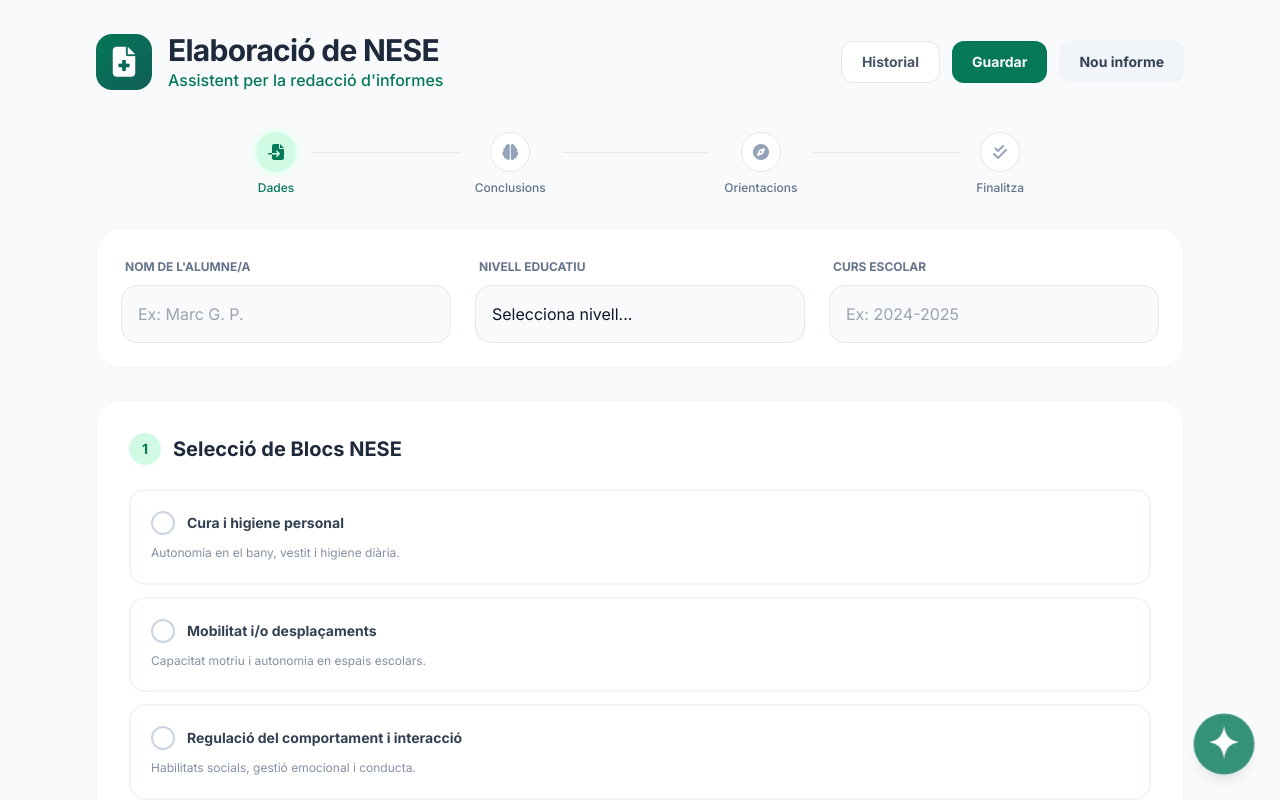
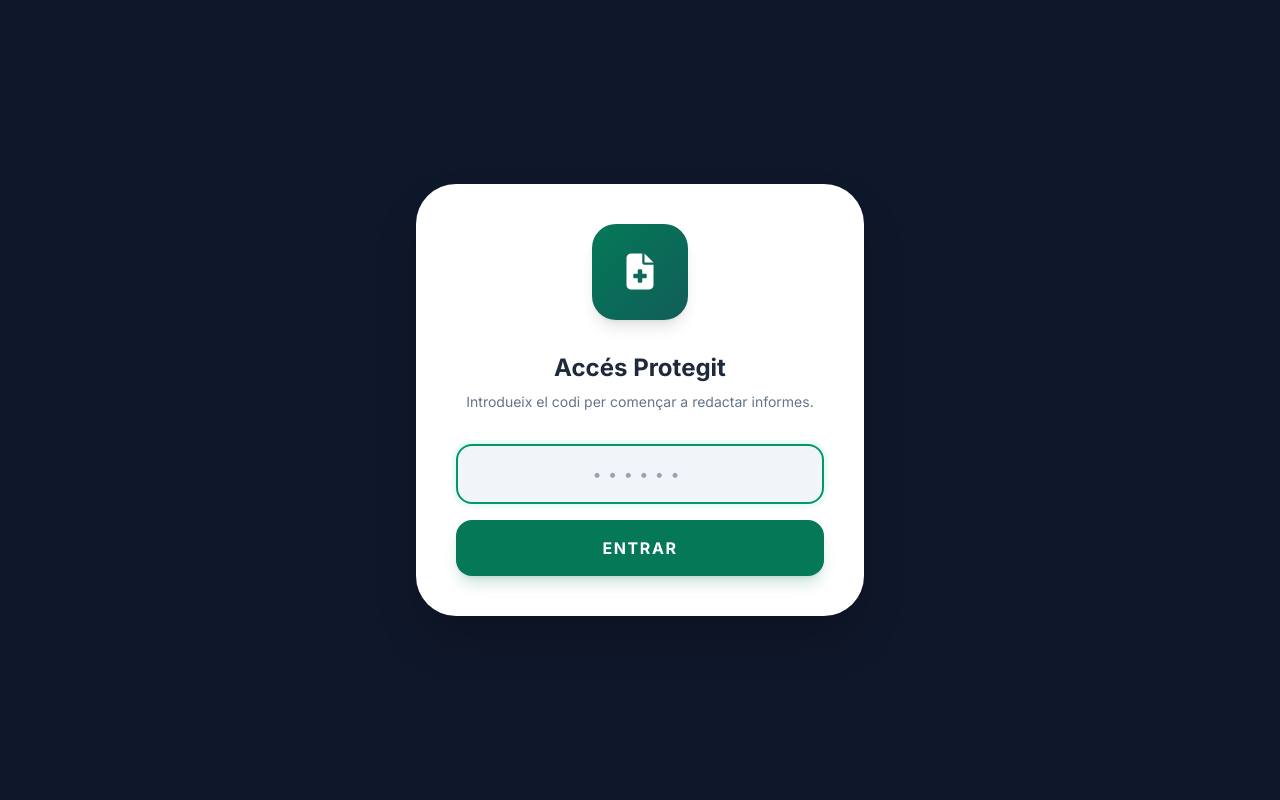
Before and after one commit to candre7-droid/NESE, a React (Vite) app: page / in a window 1280 px wide. Shown: the top 800 px of the page. Built offline with nearby package versions, Linux system fonts and the light colour scheme.

Commit message:
feat: Add application access code protection
Implement an access code mechanism to protect the application. Users must now enter a specific code to gain access and use the NESE report generation tool.

```diff
--- a/App.tsx
+++ b/App.tsx
@@ -1,4 +1,3 @@
-
 import React, { useState, useEffect, useRef } from 'react';
 import { AppStep, ReportData } from './types';
 import { BLOCK_OPTIONS, SCHOOL_LEVELS } from './constants';
@@ -7,7 +6,16 @@ import { fileService } from './services/fileService';
 import { StepIndicator } from './components/StepIndicator';
 import { RichTextEditor } from './components/RichTextEditor';
 
+// CODI D'ACCÉS PER PROTEGIR L'APLICACIÓ
+const ACCESS_CODE = 'EAP50';
+
 const App: React.FC = () => {
+  const [authorized, setAuthorized] = useState<boolean>(() => {
+    return sessionStorage.getItem('nese_auth') === 'true';
+  });
+  const [passInput, setPassInput] = useState('');
+  const [authError, setAuthError] = useState(false);
+
   const [step, setStep] = useState<AppStep>(AppStep.INPUT);
   const [loading, setLoading] = useState(false);
   const [fileProcessing, setFileProcessing] = useState(false);
@@ -36,6 +44,7 @@ const App: React.FC = () => {
   const [report, setReport] = useState<ReportData>(initialReportState);
 
   useEffect(() => {
+    if (!authorized) return;
     const history = localStorage.getItem('nese_reports_history');
     if (history) {
       try {
@@ -44,11 +53,22 @@ const App: React.FC = () => {
         console.error("Error carregant historial", e);
       }
     }
-  }, []);
+  }, [authorized]);
 
   useEffect(() => {
     chatEndRef.current?.scrollIntoView({ behavior: 'smooth' });
   }, [chatMessages]);
+
+  const handleAuth = (e: React.FormEvent) => {
+    e.preventDefault();
+    if (passInput.trim().toUpperCase() === ACCESS_CODE) {
+      setAuthorized(true);
+      sessionStorage.setItem('nese_auth', 'true');
+    } else {
+      setAuthError(true);
+      setTimeout(() => setAuthError(false), 2000);
+    }
+  };
 
   const saveToLocalStorage = (reports: ReportData[]) => {
     try {
@@ -256,6 +276,44 @@ const App: React.FC = () => {
     document.body.removeChild(link);
   };
 
+  // PANTALLA DE BLOQUEIG
+  if (!authorized) {
+    return (
+      <div className="min-h-screen bg-slate-900 flex items-center justify-center p-6">
+        <div className="w-full max-w-md bg-white rounded-[2.5rem] shadow-2xl p-10 text-center animate-fadeIn">
+          <div className="w-24 h-24 bg-gradient-to-br from-emerald-700 to-teal-800 rounded-3xl flex items-center justify-center text-white text-4xl mx-auto mb-8 shadow-lg">
+            <i className="fas fa-file-medical"></i>
+          </div>
+          <h2 className="text-2xl font-black text-slate-800 mb-2">Accés Protegit</h2>
+          <p className="text-slate-500 text-sm mb-8">Introdueix el codi per començar a redactar informes.</p>
+
+          <form onSubmit={handleAuth} className="space-y-4">
+            <input
+              type="password"
+              value={passInput}
+              onChange={e => setPassInput(e.target.value)}
+              className={`w-full p-4 bg-slate-100 border-2 rounded-2xl outline-none text-center font-bold tracking-[0.5em] focus:ring-4 focus:ring-emerald-50 transition-all ${authError ? 'border-red-400 shake' : 'border-transparent focus:border-emerald-600'}`}
+              placeholder="••••••"
+              autoFocus
+            />
+            <button type="submit" className="w-full py-4 bg-emerald-700 text-white rounded-2xl font-black hover:bg-emerald-800 transition-all shadow-lg shadow-emerald-700/20 uppercase tracking-widest">
+              Entrar
+            </button>
+          </form>
+          {authError && <p className="mt-4 text-red-500 text-xs font-bold uppercase animate-pulse">Codi incorrecte</p>}
+        </div>
+        <style>{`
+          .shake { animation: shake 0.4s ease-in-out; }
+          @keyframes shake {
+            0%, 100% { transform: translateX(0); }
+            25% { transform: translateX(-8px); }
+            75% { transform: translateX(8px); }
+          }
+        `}</style>
+      </div>
+    );
+  }
+
   return (
     <div className="min-h-screen py-8 px-4 sm:px-6 lg:px-8 max-w-6xl mx-auto pb-24">
       <style>{`
@@ -357,7 +415,9 @@ const App: React.FC = () => {
       {/* Header */}
       <header className="flex flex-col sm:flex-row items-center justify-between mb-10 no-print gap-4">
         <div className="flex items-center gap-4">
-          <div className="w-14 h-14 bg-gradient-to-br from-emerald-700 to-teal-800 rounded-2xl flex items-center justify-center text-white text-3xl"><i className="fas fa-file-medical"></i></div>
+          <div className="w-14 h-14 bg-gradient-to-br from-emerald-700 to-teal-800 rounded-2xl flex items-center justify-center text-white text-3xl">
+            <i className="fas fa-file-medical"></i>
+          </div>
           <div>
             <h1 className="text-3xl font-extrabold text-slate-800 tracking-tight">Elaboració de NESE</h1>
             <p className="text-emerald-700 font-medium">Assistent per la redacció d'informes</p>
@@ -551,9 +611,14 @@ const App: React.FC = () => {
             <div ref={reportContentRef} className="bg-white p-12 sm:p-20 border report-container rounded-none sm:rounded-[3rem] prose prose-slate max-w-none relative overflow-hidden shadow-none">
               {/* Capçalera d'institució */}
               <div className="flex justify-between items-start mb-16 border-b pb-8 border-slate-100">
-                <div className="flex flex-col gap-1">
-                  <h1 className="text-2xl font-black text-emerald-800 m-0 p-0 leading-none uppercase">EQUIP D'ORIENTACIÓ</h1>
-                  <p className="text-xs font-bold text-slate-400 m-0 uppercase tracking-widest">Generalitat de Catalunya • Departament d'Educació</p>
+                <div className="flex items-center gap-4">
+                  <div className="w-12 h-12 bg-emerald-700 rounded-xl flex items-center justify-center text-white text-xl">
+                    <i className="fas fa-file-medical"></i>
+                  </div>
+                  <div className="flex flex-col gap-1">
+                    <h1 className="text-xl font-black text-emerald-800 m-0 p-0 leading-none uppercase">EQUIP D'ORIENTACIÓ</h1>
+                    <p className="text-xs font-bold text-slate-400 m-0 uppercase tracking-widest">Generalitat de Catalunya • Departament d'Educació</p>
+                  </div>
                 </div>
                 <div className="text-right">
                   <p className="text-xs font-bold text-slate-700 m-0 uppercase">Informe de Reconeixement NESE</p>
@@ -620,7 +685,7 @@ const App: React.FC = () => {
 
       <footer className="mt-20 py-8 border-t border-slate-200 text-center no-print">
         <p className="text-slate-400 text-xs font-medium uppercase tracking-widest flex items-center justify-center gap-2">
-          Eina Professional de Suport a l'Avaluació <i className="fas fa-leaf text-emerald-600"></i> NESE AI 2024
+          Eina Professional de Suport a l'Avaluació
         </p>
       </footer>
     </div>
```
